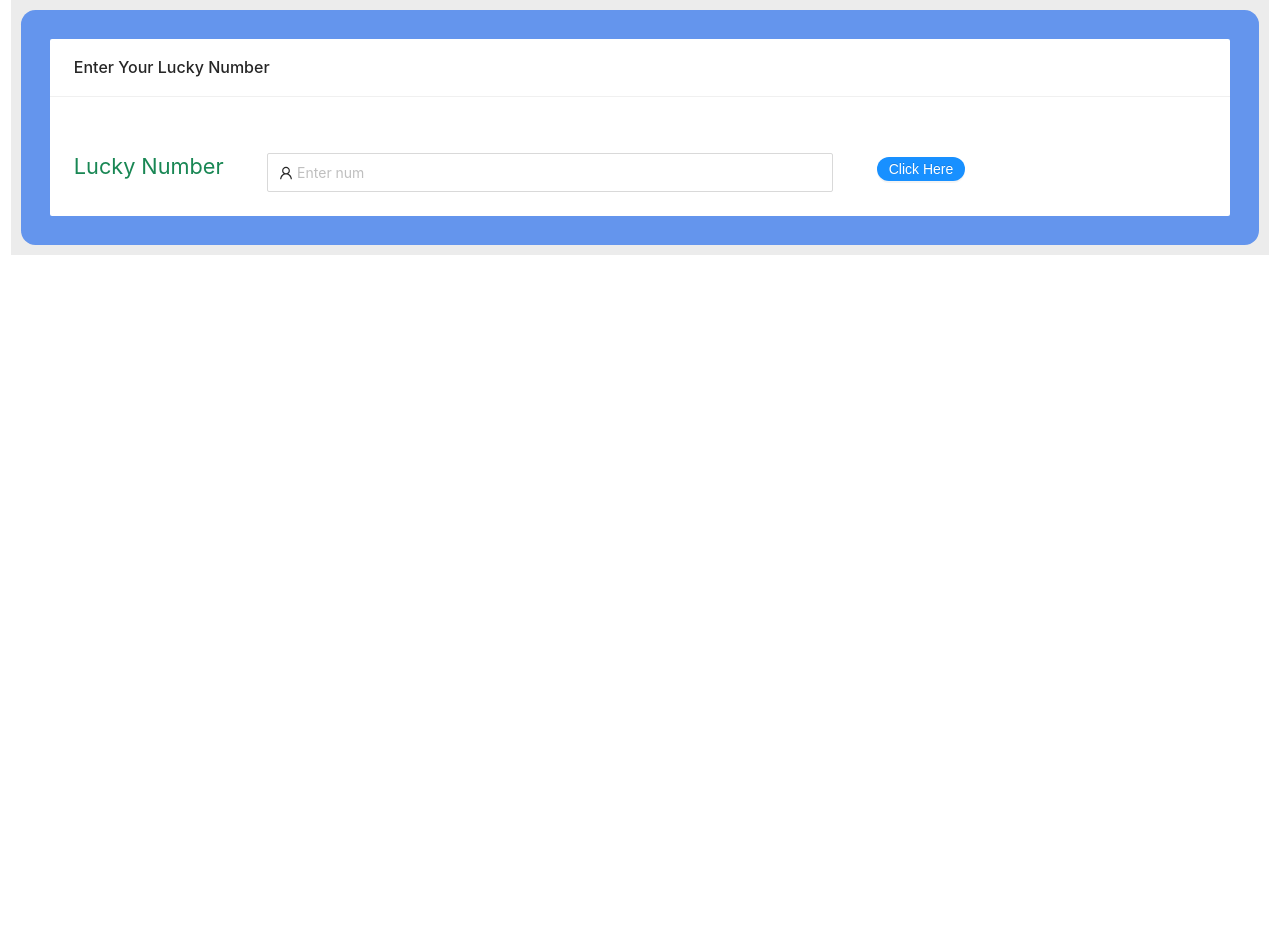
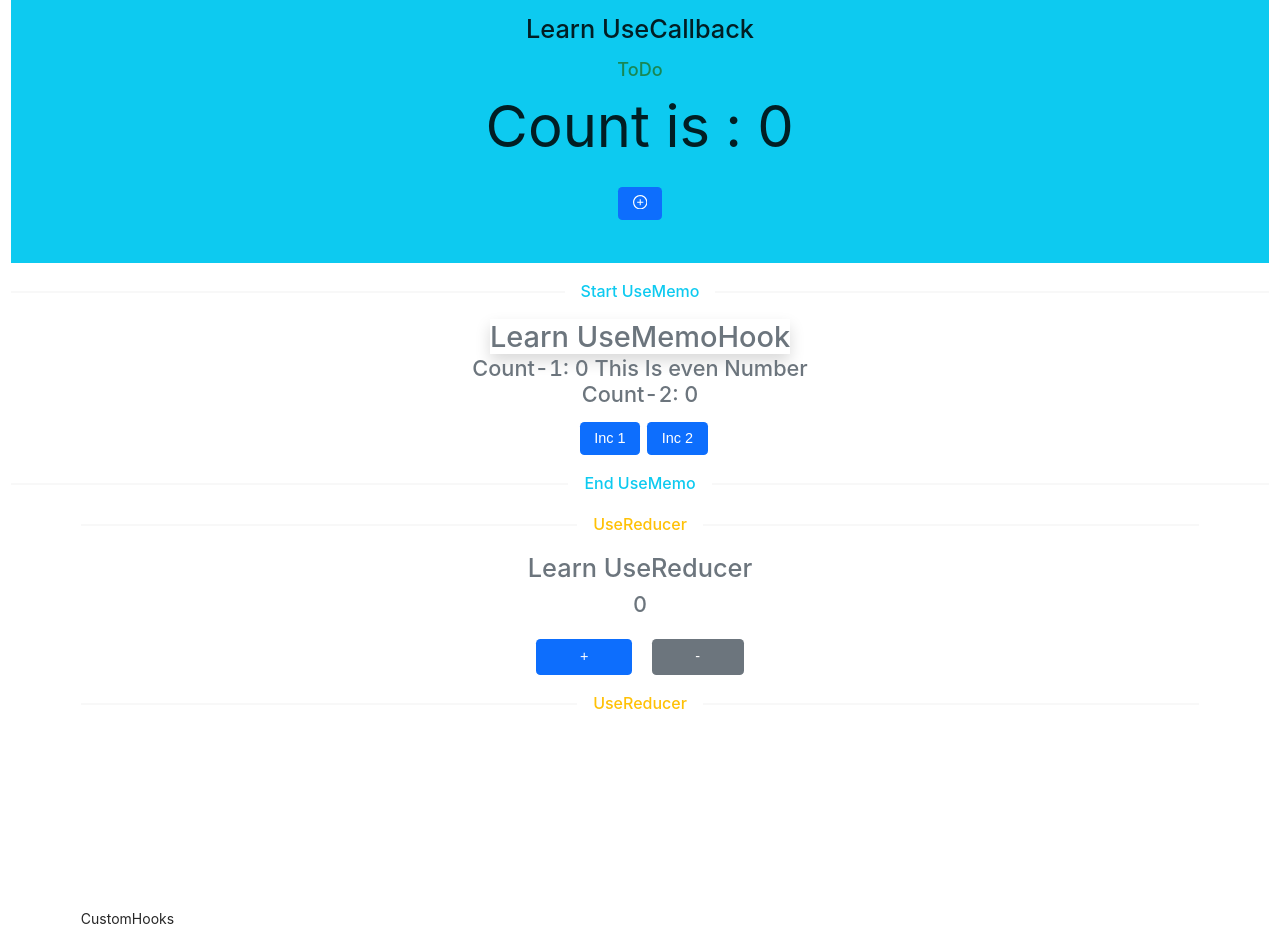
Before and after one commit to amitgeek435/learn-hook, a React (Create React App) app: page / in a window 1280 px wide. Before the commit the page ends 800 px from the top, so only its background shows below. Built offline with nearby package versions, Linux system fonts and the light colour scheme; no server answers.

Commit message:
learn hook

```diff
--- a/src/App.js
+++ b/src/App.js
@@ -7,7 +7,11 @@ import "./App.css";
 // import LearnClassCompo from "./components/LearnClassCompo";
 // import LearnuseEffect from "./components/useEffect/LearnuseEffect";
 // import UseEffectApi from "./components/useEffect/useEffectApi";
-import Uncontrolled from "./components/forms/Uncontrolled";
+// import Uncontrolled from "./components/forms/Uncontrolled";
+import UseCallbackHook from "./components/hooks/UseCallback";
+import UseMemoHook from "./components/hooks/UseMemoHook";
+import UseReducer from "./components/hooks/UseReducer";
+import CustomHooks from "./components/hooks/CustomHooks";
 
 function App() {
   console.log(`env access key :- ${process.env.REACT_APP_SECRET_KEY}`);
@@ -32,7 +36,13 @@ function App() {
         {/* <LearnClassCompo /> */}
         {/* <LearnuseEffect /> */}
         {/* <UseEffectApi /> */}
-        <Uncontrolled />
+        {/* <Uncontrolled /> */}
+        <UseCallbackHook />
+        <UseMemoHook />
+        <div className="container">
+          <UseReducer />
+          <CustomHooks />
+        </div>
       </div>
     </>
   );
--- a/src/components/forms/Uncontrolled.jsx
+++ b/src/components/forms/Uncontrolled.jsx
@@ -11,6 +11,7 @@ const Uncontrolled = () => {
     e.preventDefault();
     const newNum = lnum.current.input.value;
     newNum === "" ? alert("Enter Num...") : setShow(true);
+    setShow(newNum);
   };
   return (
     <div className="site-card-border-less-wrapper">
--- /dev/null
+++ b/src/components/hooks/CustomHooks.js
@@ -0,0 +1,7 @@
+import React from "react";
+
+const CustomHooks = () => {
+  return <div>CustomHooks</div>;
+};
+
+export default CustomHooks;
--- /dev/null
+++ b/src/components/hooks/ToDo.js
@@ -0,0 +1,15 @@
+import React, { memo } from "react";
+
+const ToDo = ({ todo, addNewTodo }) => {
+  //   console.log("call child todo comp");
+  //   console.log(todo);
+  //   console.log(addNewTodo);
+
+  return (
+    <div>
+      <p className="text-success h5 mb-0 pb-0 mt-3">ToDo</p>
+    </div>
+  );
+};
+
+export default memo(ToDo);
--- /dev/null
+++ b/src/components/hooks/UseCallback.js
@@ -0,0 +1,28 @@
+import { Button } from "react-bootstrap";
+import React, { useCallback, useState } from "react";
+import ToDo from "./ToDo";
+import { PlusCircleOutlined } from "@ant-design/icons";
+
+const UseCallbackHook = () => {
+  const [count, setCount] = useState(0);
+  const [todo, setTodo] = useState(["todo1", "todo2"]);
+  const handleClick = () => {
+    setCount((prevState) => prevState + 1);
+  };
+  const addNewTodo = useCallback(() => {
+    // console.log("prop todo call...");
+  }, [todo]);
+
+  return (
+    <div className="bg-info text-center">
+      <p className="h3 pt-3">Learn UseCallback</p>
+      <ToDo todo={todo} addNewTodo={addNewTodo} />
+      <p className="mb-0">Count is : {count}</p>
+      <Button className="mb-5" onClick={handleClick}>
+        <PlusCircleOutlined />
+      </Button>
+    </div>
+  );
+};
+
+export default UseCallbackHook;
--- /dev/null
+++ b/src/components/hooks/UseMemoHook.js
@@ -0,0 +1,45 @@
+import React, { useState, useMemo } from "react";
+import { Divider } from "antd";
+import { Button } from "react-bootstrap";
+
+function UseMemoHook() {
+  const [count1, setCount1] = useState(0);
+  const [count2, setCount2] = useState(0);
+
+  const handleCount1 = () => {
+    setCount1((prevState) => prevState + 1);
+  };
+  const handleCount2 = () => {
+    setCount2((prevState) => prevState + 1);
+  };
+
+  //   const isEven = () => {
+  //     console.log("call count 1");
+  //     return count1 % 2 === 0;
+  //   };
+
+  const isEven = useMemo(() => {
+    // console.log("use memo with callback");
+    return count1 % 2 === 0;
+  }, [count1]);
+
+  return (
+    <>
+      <Divider className="text-info">Start UseMemo</Divider>
+      <div className="text-center">
+        <span className="text-secondary h2 my-3 shadow">Learn UseMemoHook</span>
+        <p className="text-secondary h4 my-0 ">
+          Count-1: {count1} This Is {isEven ? "even" : "odd"} Number
+        </p>
+        <p className="text-secondary h4 my-0 ">Count-2: {count2}</p>
+        <Button className="mx-2" onClick={handleCount1}>
+          Inc 1
+        </Button>
+        <Button onClick={handleCount2}>Inc 2</Button>
+      </div>
+      <Divider className="text-info">End UseMemo</Divider>
+    </>
+  );
+}
+
+export default UseMemoHook;
--- /dev/null
+++ b/src/components/hooks/UseReducer.js
@@ -0,0 +1,53 @@
+import React, { useState, useReducer } from "react";
+import { Button } from "react-bootstrap";
+import { Divider } from "antd";
+
+const initialState = 0;
+const reducer = (count, action) => {
+  console.log(action);
+  if (action.type === "INC") {
+    return count + 1;
+  }
+  if (action.type === "DNC") {
+    return count - 1;
+  }
+};
+
+const UseReducer = () => {
+  //   const [count, setCount] = useState(0);
+  useReducer(reducer, initialState);
+  const [count, dispatch] = useReducer(reducer, initialState);
+  return (
+    <>
+      <Divider className="text-warning">UseReducer</Divider>
+      <div className="text-center">
+        <p className="h3 text-secondary">Learn UseReducer</p>
+        <p className="h4 text-secondary">{count}</p>
+        <Button
+          className="px-5 py-2 btn-primary"
+          style={{ marginRight: "20px" }}
+          onClick={() => dispatch({ type: "INC" })}
+        >
+          +
+        </Button>
+        <Button
+          className="px-5 py-2 btn-secondary"
+          onClick={() => dispatch({ type: "DNC" })}
+        >
+          -
+        </Button>
+      </div>
+      <Divider className="text-warning">UseReducer</Divider>
+      <br />
+      <br />
+      <br />
+      <br />
+      <br />
+      <br />
+      <br />
+      <br />
+    </>
+  );
+};
+
+export default UseReducer;
```
